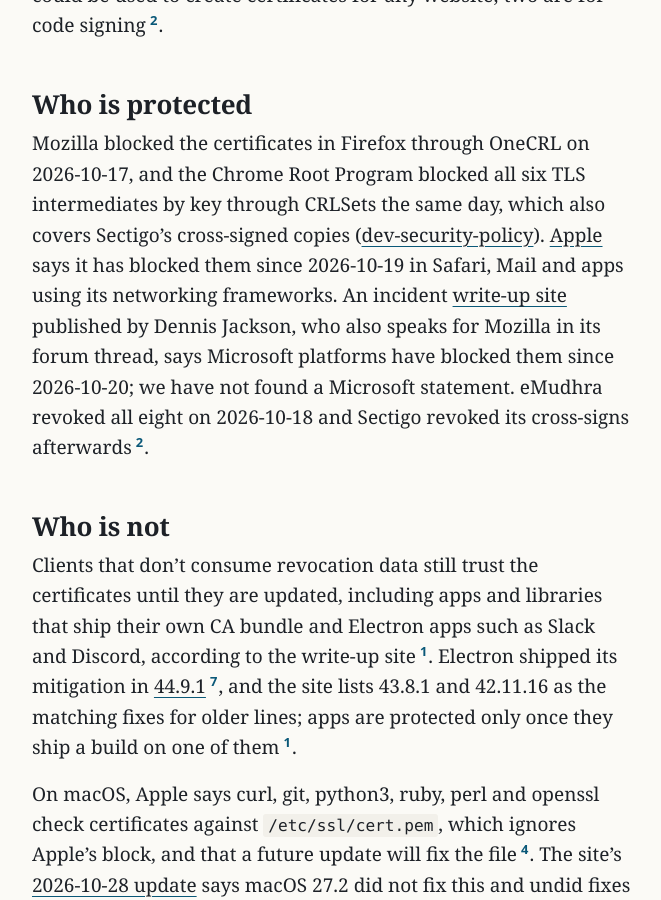
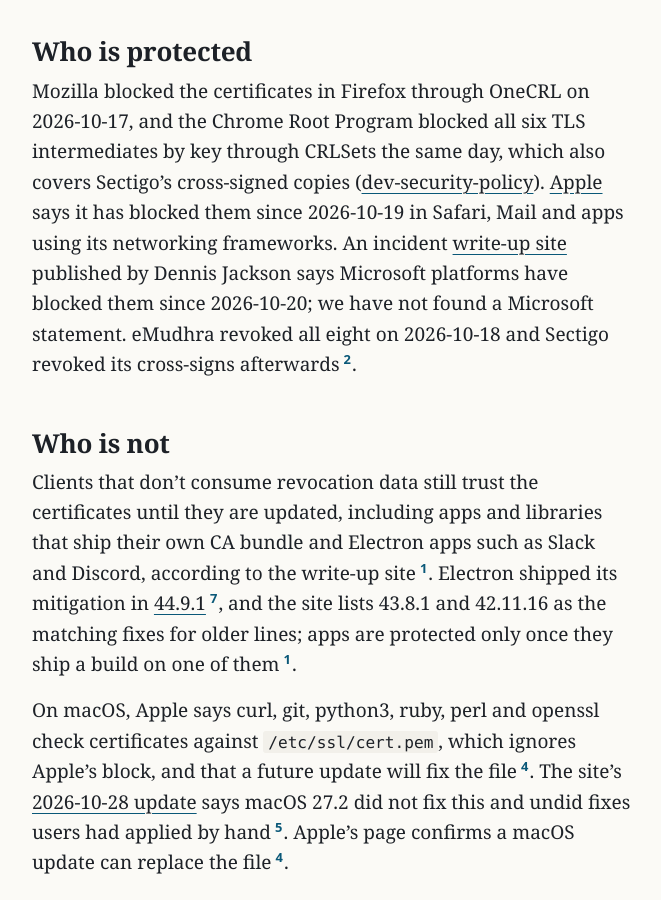
Before and after one commit to northwind-press/northwind-press.github.io, a Jekyll site: the page built from _posts/2026-11-02-emudhra-ca-compromise.md, in a window 1280 px wide and 900 px high, scrolled down 904 px. Shown: the whole window, without its empty margins (308-969 px from the left). Built offline with Jekyll 4.4.1, drawn with Linux system fonts in a browser that asks for light colours; some of the changed text lies outside the part shown.

Commit message:
Desk edit: headline under 90 characters; drop uncited aside on the write-up's publisher (T-70)
Co-Authored-By: Claude Opus 5.5 <noreply@anthropic.com>

```diff
--- a/_posts/2026-11-02-emudhra-ca-compromise.md
+++ b/_posts/2026-11-02-emudhra-ca-compromise.md
@@ -47,7 +47,7 @@ The private keys of eight eMudhra intermediate certificate authority (CA) certif
 
 ## Who is protected
 
-Mozilla blocked the certificates in Firefox through OneCRL on 2026-10-17, and the Chrome Root Program blocked all six TLS intermediates by key through CRLSets the same day, which also covers Sectigo's cross-signed copies ([dev-security-policy](https://groups.google.com/a/mozilla.org/g/dev-security-policy/c/0R3XLJL6FuE)). [Apple](https://support.apple.com/en-us/149555) says it has blocked them since 2026-10-19 in Safari, Mail and apps using its networking frameworks. An incident [write-up site](https://emudhra.we-have-a-problem.com/) published by Dennis Jackson, who also speaks for Mozilla in its forum thread, says Microsoft platforms have blocked them since 2026-10-20; we have not found a Microsoft statement. eMudhra revoked all eight on 2026-10-18 and Sectigo revoked its cross-signs afterwards{% include cite.html n=2 %}.
+Mozilla blocked the certificates in Firefox through OneCRL on 2026-10-17, and the Chrome Root Program blocked all six TLS intermediates by key through CRLSets the same day, which also covers Sectigo's cross-signed copies ([dev-security-policy](https://groups.google.com/a/mozilla.org/g/dev-security-policy/c/0R3XLJL6FuE)). [Apple](https://support.apple.com/en-us/149555) says it has blocked them since 2026-10-19 in Safari, Mail and apps using its networking frameworks. An incident [write-up site](https://emudhra.we-have-a-problem.com/) published by Dennis Jackson says Microsoft platforms have blocked them since 2026-10-20; we have not found a Microsoft statement. eMudhra revoked all eight on 2026-10-18 and Sectigo revoked its cross-signs afterwards{% include cite.html n=2 %}.
 
 ## Who is not
 
```
Also changed, not shown: other parts of _posts/2026-11-02-emudhra-ca-compromise.md (+1 -1 lines).
